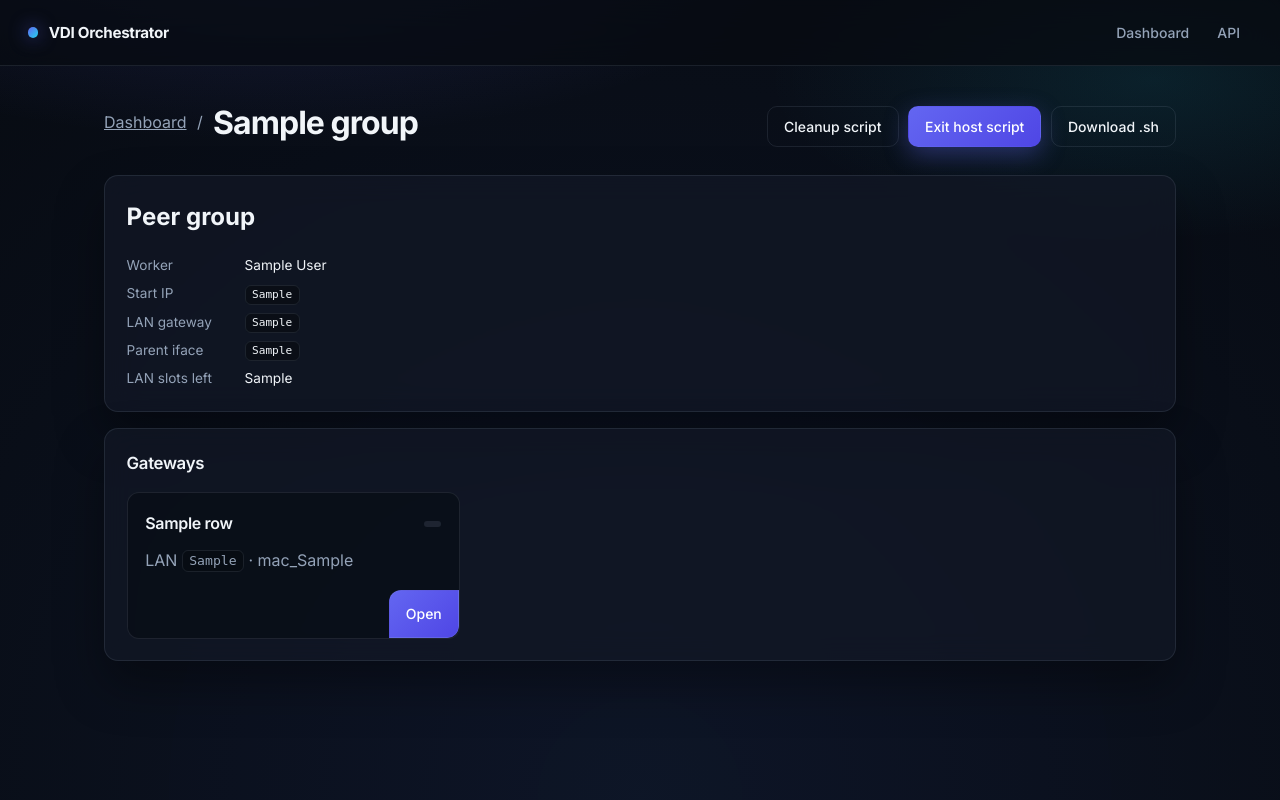
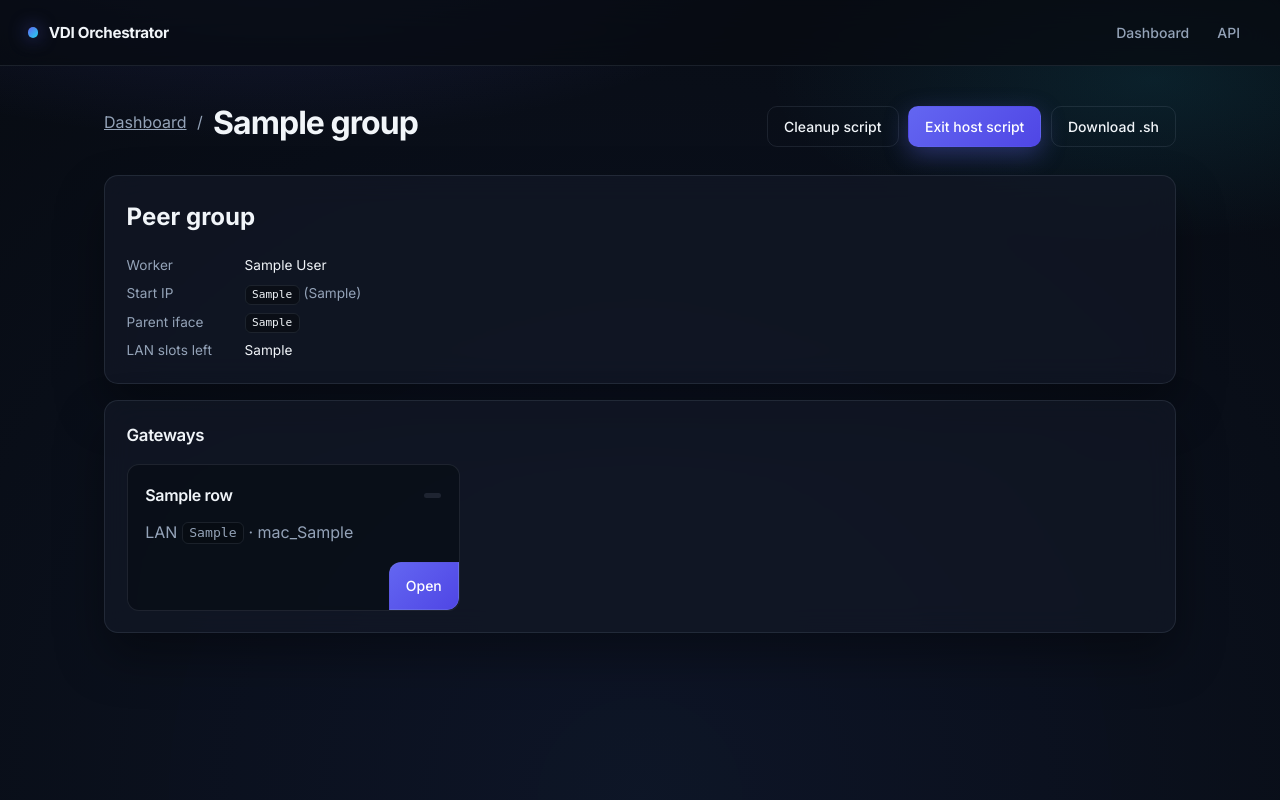
Before and after one commit to bengnomino/deepOrc, a FastAPI app: template orchestrator/web/templates/peer_group_detail.html in a window 1280 px wide. Run offline with FastAPI, Linux system fonts and the light colour scheme; the template is opened without the code that fills it: most values are stand-ins (such as "Sample title", 1, 10 or a date in 2020).

Commit message:
Simplify peer group creation to start IP only in the UI.
Subnet and LAN gateway are inferred automatically; show derived subnet on the detail page.

Co-authored-by: Cursor <cursoragent@cursor.com>

```diff
--- a/orchestrator/web/routes.py
+++ b/orchestrator/web/routes.py
@@ -271,8 +271,6 @@ def create_peer_group_ui(
     name: str = Form(...),
     worker_id: int = Form(...),
     lan_start_ip: str = Form(...),
-    lan_subnet: str = Form(""),
-    lan_gateway: str = Form(""),
     parent_iface: str = Form(""),
 ) -> RedirectResponse:
     service = PeerGroupService(session)
@@ -282,8 +280,6 @@ def create_peer_group_ui(
                 name=name.strip(),
                 worker_id=worker_id,
                 lan_start_ip=lan_start_ip.strip(),
-                lan_subnet=lan_subnet.strip() or None,
-                lan_gateway=lan_gateway.strip() or None,
                 parent_iface=parent_iface.strip() or None,
             )
         )
--- a/orchestrator/web/templates/dashboard.html
+++ b/orchestrator/web/templates/dashboard.html
@@ -235,12 +235,8 @@
       </select>
     </label>
     <label class="field-label">
-      Start IP
+      Start IP <span class="muted">(/24 inferred)</span>
       <input type="text" name="lan_start_ip" class="text-input" required placeholder="192.168.13.100">
-    </label>
-    <label class="field-label">
-      LAN gateway <span class="muted">(optional)</span>
-      <input type="text" name="lan_gateway" class="text-input" placeholder="192.168.13.254">
     </label>
     <label class="field-label">
       Parent interface <span class="muted">(optional)</span>
--- a/orchestrator/web/templates/peer_group_detail.html
+++ b/orchestrator/web/templates/peer_group_detail.html
@@ -27,10 +27,7 @@
   <h2>Peer group</h2>
   <dl class="meta-list vertical">
     <div><dt>Worker</dt><dd>{{ group.worker.display_name if group.worker else group.worker_id }}</dd></div>
-    <div><dt>Start IP</dt><dd><code>{{ group.lan_start_ip }}</code></dd></div>
-    {% if group.lan_gateway %}
-    <div><dt>LAN gateway</dt><dd><code>{{ group.lan_gateway }}</code></dd></div>
-    {% endif %}
+    <div><dt>Start IP</dt><dd><code>{{ group.lan_start_ip }}</code> <span class="muted">({{ group.lan_subnet }})</span></dd></div>
     {% if group.parent_iface %}
     <div><dt>Parent iface</dt><dd><code>{{ group.parent_iface }}</code></dd></div>
     {% endif %}
```
